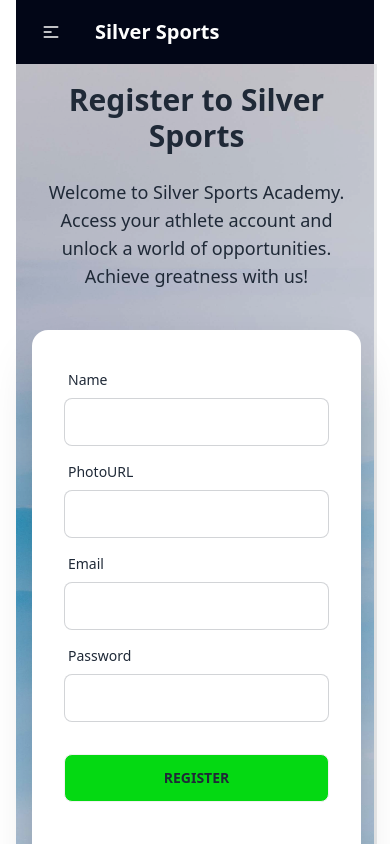
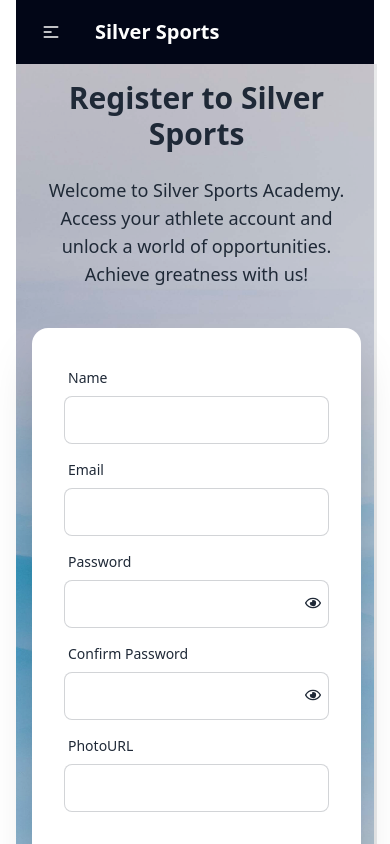
Before and after one commit to Doha0/silver-sports, a React (Vite) app: page /register in a window 390 px wide. Shown: the top 844 px of the page. Built offline with nearby package versions, Linux system fonts and the light colour scheme; no server answers.

Commit message:
auth provider added

```diff
--- a/package.json
+++ b/package.json
@@ -19,6 +19,7 @@
     "react-icons": "^4.9.0",
     "react-router-dom": "^6.11.2",
     "sort-by": "^1.2.0",
+    "sweetalert2": "^11.7.11",
     "swiper": "^9.3.2"
   },
   "devDependencies": {
--- a/src/Components/Shared/Navbar/Navbar.jsx
+++ b/src/Components/Shared/Navbar/Navbar.jsx
@@ -1,23 +1,38 @@
-import React from 'react';
+import React, { useContext } from 'react';
 import { Link } from 'react-router-dom';
+import { AuthContext } from '../../../Providers/AuthProvider';
 
 const Navbar = () => {
 
+    const { user, logOut } = useContext(AuthContext);
+
+    const handleLogOut = () => {
+        logOut()
+            .then(() => { })
+            .catch(error => console.log(error))
+    }
 
     const navItems =
         <>
             <li><Link to='/'>Home</Link></li>
             <li><Link to='/'>Instructors</Link></li>
             <li><Link to='/'>Classes</Link></li>
+            {
+                user ? <>
                     <li><Link to='/'>Dashboard</Link></li>
-            <li>
+                    {user && <li>
                         <div className="avatar">
                             <div className="w-10 rounded-full ring ring-warning ring-offset-base-100 ring-offset-2">
-                        <img src="" />
+                                <img src={user.photoURL} />
                             </div>
                         </div>
-            </li>
+                    </li>}
+                    <button onClick={handleLogOut} className="btn">Log Out</button>
+                </>
+                    : <>
                         <Link to='/login' className='btn' >Login</Link>
+                    </>
+            }
 
         </>
 
--- a/src/Pages/HomePage/Banner/Banner.jsx
+++ b/src/Pages/HomePage/Banner/Banner.jsx
@@ -7,10 +7,10 @@ import "swiper/css/pagination";
 import "swiper/css/navigation";
 
 
-import img2 from "../../../assets/Banner/1.jpg"
+import img4 from "../../../assets/Banner/1.jpg"
 import img5 from "../../../assets/Banner/baseball.jpg"
 import img3 from "../../../assets/Banner/basketball.jpg"
-import img4 from "../../../assets/Banner/kid.jpg"
+import img2 from "../../../assets/Banner/kid.jpg"
 import img6 from "../../../assets/Banner/football.jpg"
 import img1 from "../../../assets/Banner/tennis.jpg"
 
--- a/src/Pages/Login/Login.jsx
+++ b/src/Pages/Login/Login.jsx
@@ -1,9 +1,11 @@
-import React, { useState } from 'react';
+import React, { useContext, useState } from 'react';
 import loginBg from "../../assets/Banner/loginbg.jpg"
 import { Link } from 'react-router-dom';
 import { useForm } from 'react-hook-form';
 import { FaRegEye } from 'react-icons/fa';
 import { FaRegEyeSlash } from 'react-icons/fa';
+import { AuthContext } from '../../Providers/AuthProvider';
+import Swal from 'sweetalert2';
 
 const Login = () => {
 
@@ -11,8 +13,24 @@ const Login = () => {
 
     const { register, handleSubmit, reset, formState: { errors } } = useForm();
 
+    const { signIn } = useContext(AuthContext);
+
     const onSubmit = data => {
-        console.log(data)
+        // console.log(data)
+
+        signIn(data.email, data.password)
+            .then(result => {
+                const user = result?.user;
+                // console.log(user);
+                Swal.fire({
+                    position: 'center',
+                    icon: 'success',
+                    title: 'Login Successful',
+                    showConfirmButton: false,
+                    timer: 1000
+                });
+                // navigate(from, { replace: true });
+            })
     }
 
     const togglePassword = () => {
@@ -41,19 +59,20 @@ const Login = () => {
                             {errors.email && <span className='text-red-600'>Email is required</span>}
                         </div>
                         {/* password */}
-                        <div className="form-control relative">
+                        <div className="form-control">
                             <label className="label">
                                 <span className="label-text">Password</span>
                             </label>
-                            <input type={showPassword ? "text" : "password"} name="password" {...register("password", { required: true, })} className="input input-bordered" />
-                            <button className='absolute bottom-4 right-4' onClick={togglePassword}>{showPassword ? <FaRegEyeSlash /> : <FaRegEye />}</button>
+                            <input type={showPassword ? "password" : "text"} name="password" {...register("password", { required: true, })} className="input input-bordered" />
+                            <button className='absolute top-[47%] right-10' onClick={togglePassword}>{showPassword ? <FaRegEye /> : <FaRegEyeSlash />}</button>
+                            {errors.password?.type === 'required' && <p className='text-red-600'>please enter correct password</p>}
                         </div>
 
                         <div className="form-control mt-6">
                             <input className="sports-button" type="submit" value="login" />
                         </div>
                     </form>
-                    <p className='m-4 pl-4'><small>Already Have an account? <Link to="/register">Register</Link> </small></p>
+                    <p className='m-4 pl-4'><small>New to Silver Sports? <Link to="/register">Register</Link> </small></p>
 
                 </div>
 
--- a/src/Pages/Register/Register.jsx
+++ b/src/Pages/Register/Register.jsx
@@ -1,14 +1,34 @@
-import React from 'react';
+import React, { useContext, useState } from 'react';
 import loginBg from "../../assets/Banner/loginbg.jpg"
 import { Link } from 'react-router-dom';
 import { useForm } from 'react-hook-form';
+import { FaRegEye, FaRegEyeSlash } from 'react-icons/fa';
+import { AuthContext } from '../../Providers/AuthProvider';
 
 const Register = () => {
 
-    const { register, handleSubmit, reset, formState: { errors } } = useForm();
+    const [showPassword, setShowPassword] = useState('true');
+
+    const { register, handleSubmit, watch, reset, formState: { errors } } = useForm();
+
+    const { createUser, updateUserProfile } = useContext(AuthContext);
 
     const onSubmit = data => {
-        console.log(data)
+        // console.log(data);
+        createUser(data.email, data.password)
+            .then((result) => {
+                updateUserProfile(data.name, data.PhotoURL);
+                const loggedUser = result.user;
+                console.log(loggedUser);
+            })
+            .catch((error) => {
+                const errorMessage = error.message;
+                // console.log(errorMessage);
+            });
+    }
+
+    const togglePassword = () => {
+        setShowPassword(!showPassword);
     }
 
     return (
@@ -32,14 +52,7 @@ const Register = () => {
                             <input type="name" name="name" {...register("name", { required: true })} className="input input-bordered" />
                             {errors.name && <span className='text-red-600'>Name is required</span>}
                         </div>
-                        {/* photo */}
-                        <div className="form-control">
-                            <label className="label">
-                                <span className="label-text">PhotoURL</span>
-                            </label>
-                            <input type="text"  {...register("PhotoURL", { required: true })} className="input input-bordered" />
-                            {errors.PhotoURL && <span className='text-red-600'>PhotoURL is required</span>}
-                        </div>
+
                         {/* email */}
                         <div className="form-control">
                             <label className="label">
@@ -53,7 +66,7 @@ const Register = () => {
                             <label className="label">
                                 <span className="label-text">Password</span>
                             </label>
-                            <input type="password" name="password"
+                            <input type={showPassword ? "password" : "text"} name="password"
                                 {...register("password",
                                     {
                                         required: true,
@@ -64,10 +77,41 @@ const Register = () => {
                                 }
                                 className="input input-bordered"
                             />
-                            {errors.password?.type === 'required' && <p className='text-red-600'>Password is required</p>}
+                            {errors.password?.type === 'required' && <p className='text-red-600'>password is required</p>}
                             {errors.password?.type === 'minlength' && <p className='text-red-600'>Password have to be more than 6 characters</p>}
                             {errors.password?.type === 'maxLength' && <p className="text-red-600">Password must be less than 20 characters</p>}
                             {errors.password?.type === 'pattern' && <p className='text-red-600'>Password must have one Uppercase one lower case, one number and one special character.</p>}
+                            <button className='absolute top-[41%] right-10' onClick={togglePassword}>{showPassword ? <FaRegEye /> : <FaRegEyeSlash />}</button>
+                        </div>
+
+                        {/* Confirm password */}
+                        <div className="form-control">
+                            <label className="label">
+                                <span className="label-text">Confirm Password</span>
+                            </label>
+                            <input
+                                type={showPassword ? "password" : "text"}
+                                name="confirmPassword"
+                                {...register("confirmPassword", {
+                                    required: "Confirm Password is required",
+                                    validate: value => value === watch('password') || "Passwords do not match"
+                                })}
+                                className="input input-bordered"
+                            />
+                            {errors.confirmPassword && <p className="text-red-600">{errors.confirmPassword.message}</p>}
+                        </div>
+
+                        <button className="absolute top-[55%] right-10" onClick={togglePassword}>
+                            {showPassword ? <FaRegEye /> : <FaRegEyeSlash />}
+                        </button>
+
+                        {/* photo */}
+                        <div className="form-control">
+                            <label className="label">
+                                <span className="label-text">PhotoURL</span>
+                            </label>
+                            <input type="text"  {...register("PhotoURL", { required: true })} className="input input-bordered" />
+                            {errors.PhotoURL && <span className='text-red-600'>PhotoURL is required</span>}
                         </div>
 
                         <div className="form-control mt-6">
--- a/src/Providers/AuthProvider.jsx
+++ b/src/Providers/AuthProvider.jsx
@@ -1,10 +1,71 @@
-import React from 'react';
+import React, { createContext, useEffect, useState } from 'react';
+import { GoogleAuthProvider, createUserWithEmailAndPassword, getAuth, onAuthStateChanged, signInWithEmailAndPassword, signInWithPopup, signOut, updateProfile } from "firebase/auth";
+import { app } from '../Firebase/Firebase.config';
 
-const AuthProvider = () => {
+export const AuthContext = createContext(null);
+const auth = getAuth(app);
+
+const AuthProvider = ({ children }) => {
+
+    const [user, setUser] = useState(null);
+    const [loading, setLoading] = useState(true);
+
+    const googleProvider = new GoogleAuthProvider();
+
+    const createUser = (email, password) => {
+        setLoading(true);
+        return createUserWithEmailAndPassword(auth, email, password);
+    }
+
+    const updateUserProfile = (name, photo) => {
+        return updateProfile(auth.currentUser, {
+            displayName: name, photoURL: photo
+        });
+    }
+
+    const signIn = (email, password) => {
+        setLoading(true);
+        return signInWithEmailAndPassword(auth, email, password);
+    }
+
+    const googleSignIn = () => {
+        setLoading(true);
+        return signInWithPopup(auth, googleProvider);
+    }
+
+
+    const logOut = () => {
+        setLoading(true);
+        return signOut(auth);
+    }
+
+    useEffect(() => {
+        const unsubscribe = onAuthStateChanged(auth, currentUser => {
+            setUser(currentUser);
+            setLoading(false);
+        })
+
+        return () => {
+            return unsubscribe();
+        };
+    }, [])
+
+
+    const authInfo = {
+        user,
+        loading,
+        createUser,
+        signIn,
+        googleSignIn,
+        logOut,
+        onAuthStateChanged,
+        updateUserProfile,
+    };
+
     return (
-        <div>
-
-        </div>
+        <AuthContext.Provider value={authInfo}>
+            {children}
+        </AuthContext.Provider>
     );
 };
 
--- a/src/main.jsx
+++ b/src/main.jsx
@@ -5,11 +5,14 @@ import {
   RouterProvider,
 } from "react-router-dom";
 import { router } from './Routes/Routes.jsx';
+import AuthProvider from './Providers/AuthProvider';
 
 ReactDOM.createRoot(document.getElementById('root')).render(
   <React.StrictMode>
-    <div className='container mx-auto px-4 lg:p-0'>
-      <RouterProvider router={router} />
-    </div>
+    <AuthProvider>
+      <div className='container mx-auto px-4 lg:p-0'>
+        <RouterProvider router={router} />
+      </div>
+    </AuthProvider>
   </React.StrictMode>,
 )
```
Also changed, not shown: .eslintrc.cjs, 1 other file (tests, documents, lock files or other folders). Lines whose indentation alone changed are shown as unchanged.
